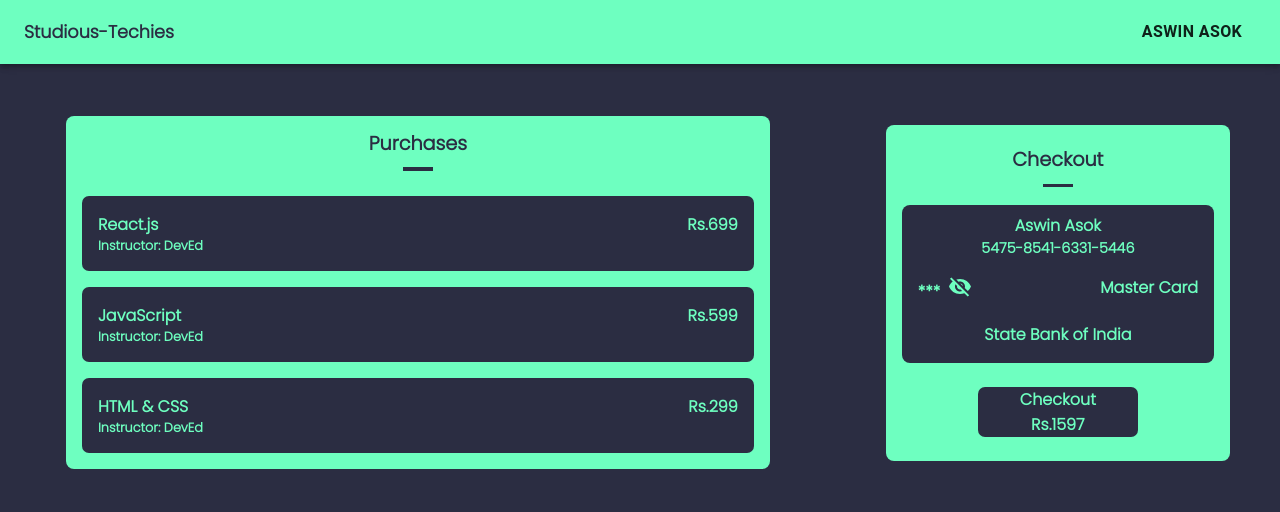
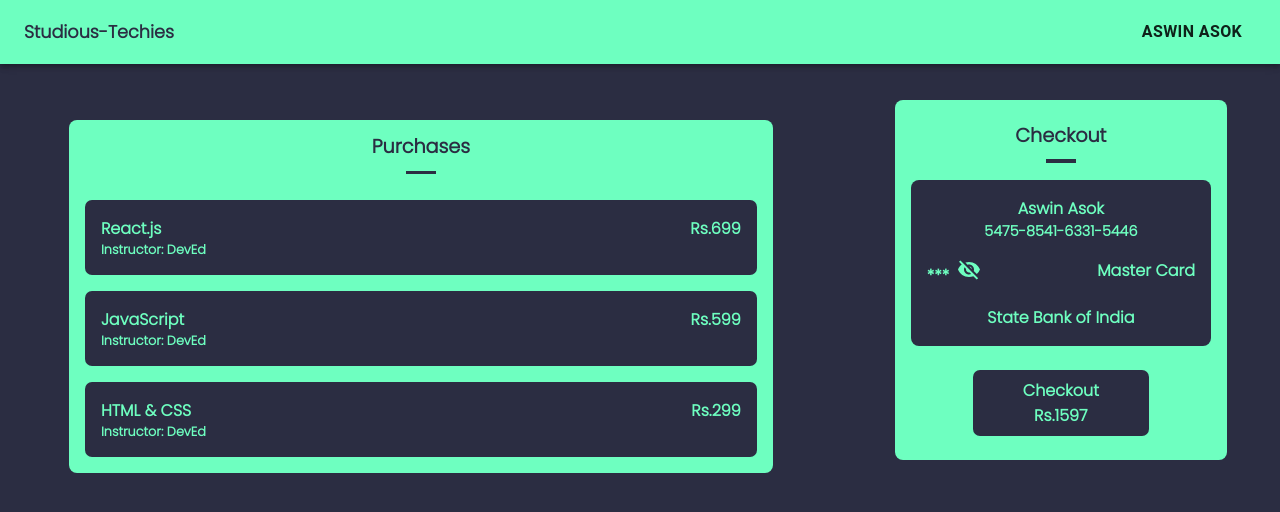
Before and after one commit to AswinAsok/Studious-Techies, a React (Create React App) app: page /payments in a window 1280 px wide. Shown: the top 512 px of the page. Built offline with nearby package versions, Linux system fonts and the light colour scheme.

Commit message:
Checkout page almost done

```diff
--- a/src/Payment/Payments.css
+++ b/src/Payment/Payments.css
@@ -4,7 +4,7 @@
   border-radius: 8px;
   color: #6effc0;
   font-weight: bold;
-  padding-top: 0.5rem;
+  padding-top: 1rem;
 }
 
 .card-name {
@@ -31,7 +31,7 @@
   margin-top: 0.3rem;
 }
 .card-issuer {
-  margin-left: 8rem;
+  margin-left: 7.25rem;
 }
 .bank {
   display: flex;
@@ -108,6 +108,7 @@
   color: #2b2d42;
   font-weight: bold;
   border-radius: 8px;
+  margin-bottom: 2rem;
 
 }
 
@@ -119,7 +120,6 @@
   font-weight: bold;
   padding: 0.5rem;
   width: 10rem;
-
   display: flex;
   justify-content: center;
   align-items: center;
@@ -127,7 +127,7 @@
 }
 @media screen and (min-width: 480px) {
   .checkout-details {
-    padding: 0rem;
+    padding: 0.5rem;
     width: 10rem;
   }
 }
```
